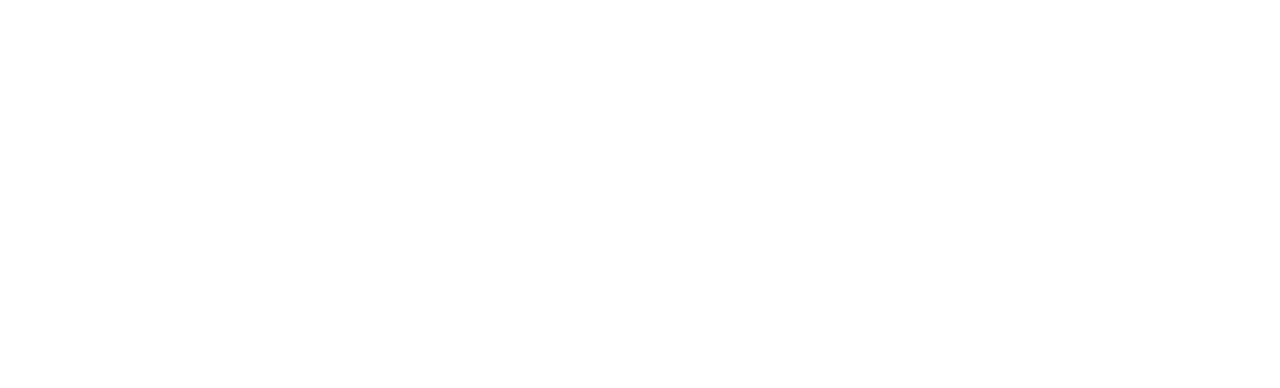
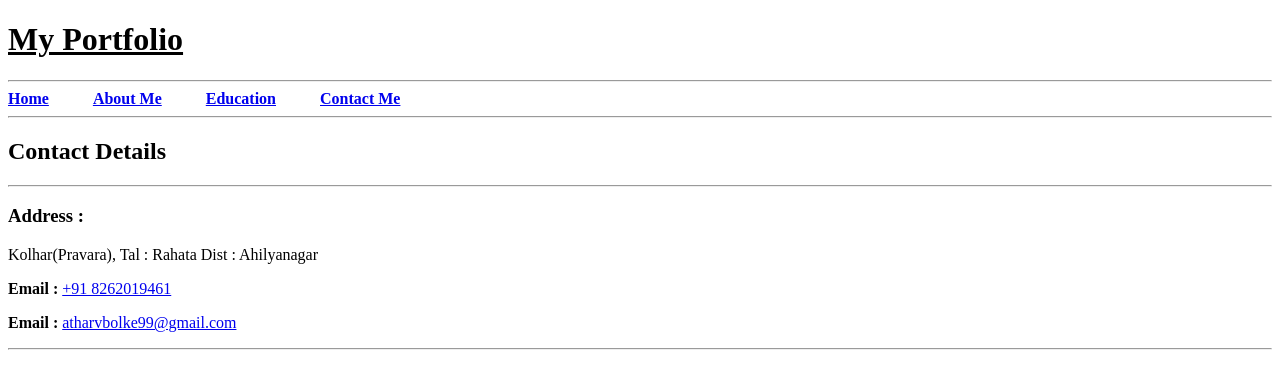
Before and after one commit to AtharvBolke99/Practice_Set, a plain HTML site: page Contact_me.html in a window 1280 px wide. Drawn offline with Linux system fonts and the light colour scheme.

Commit message:
information in contact page is added

```diff
--- a/Contact_me.html
+++ b/Contact_me.html
@@ -4,6 +4,24 @@
     <title>Contact_me</title>
 </head>
 <body>
+    <h1><u>My Portfolio</h1></u>
+    <hr>
+    <a href="index.html"><b>Home</b></a>
+    &nbsp; &nbsp; &nbsp; &nbsp; &nbsp; <a href="about_me.html" target="_blank"><b>About Me</b></a>
+    &nbsp; &nbsp; &nbsp; &nbsp; &nbsp; <a href="Education.html"><b>Education</b></a>
+    &nbsp; &nbsp; &nbsp; &nbsp; &nbsp; <a href="#"><b>Contact Me</b></a>
+    <hr>
+    <h2>Contact Details</h2>
+    <hr>
+    <h3>Address :</h3>
+    <p>Kolhar(Pravara), Tal : Rahata Dist : Ahilyanagar</p>
+    <p>
+        <b>Email : </b><a href="tel:+918262019461">+91 8262019461</a>
+    </p>
+    <p>
+        <b>Email : </b><a href="mailto:atharvbolke99@gmail.com">atharvbolke99@gmail.com</a>
+    </p>
+    <hr>
 
 </body>
 </html>
```
